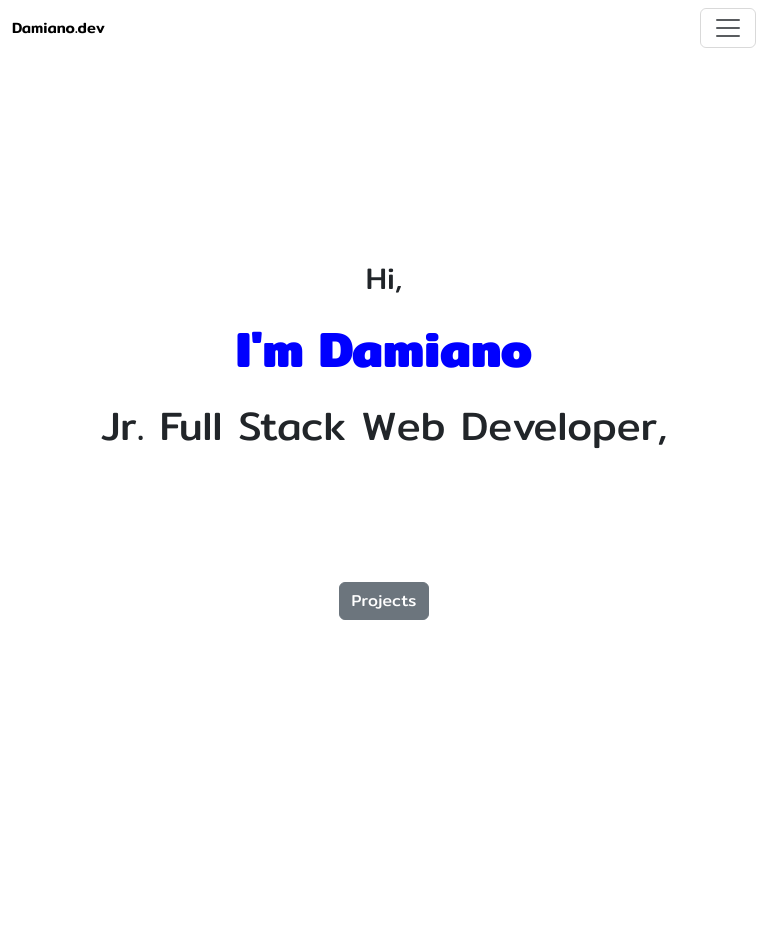
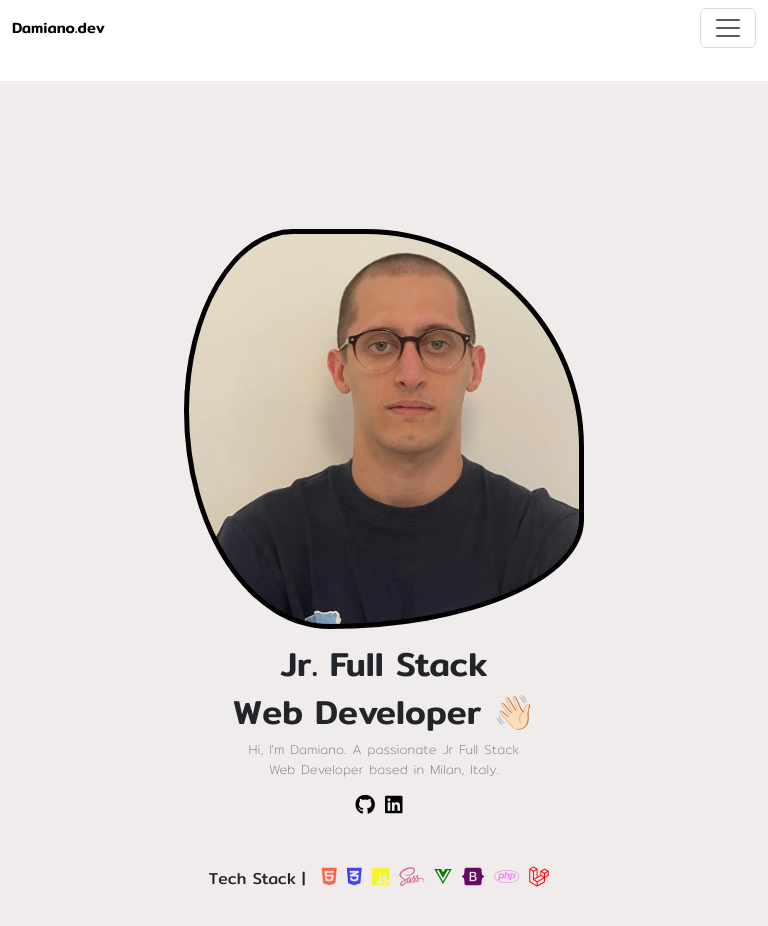
Before and after one commit to DamianoLunardo/MyPortfolio, a Vue app: page / in a window 768 px wide. Shown: the top 926 px of the page. Before the commit the page ends 800 px from the top, so only its background shows below. Built offline with nearby package versions, Linux system fonts and the light colour scheme.

Commit message:
Add - who I am section

```diff
--- a/src/components/ChiSono.vue
+++ b/src/components/ChiSono.vue
@@ -1,79 +1,212 @@
 <template>
-  <div class="container text-center padding_section">
-    <div ref="lines" class="lines">
-      <div class="line size_1">Hi,</div>
-      <div ref="name" class="line name size_2">I'm Damiano</div>
-      <div class="line size_3">Jr. Full Stack Web Developer,</div>
-      <div class="line size_4">focused on recreating responsive web applications, mostly on the front-end side. I always love learning to use new updated and innovative tools! Here are some of my recent projects:</div>
-      <button type="button" class="btn btn-secondary line mt-3 ">Projects</button>
+  <section class="my-container">
+    <section class=" d-flex flex-wrap mt-5 costum-section">
+      <div class="order-2 order-md-1 mb-3 mb-md-0 media">
+        <h1>Jr. Full Stack</h1>
+        <h1>Web Developer 👋🏻</h1>
+        <p>Hi, I'm Damiano. A passionate Jr Full Stack <br>
+        Web Developer based in Milan, Italy.</p>
+        <div class="social">
+        <a href="https://github.com/DamianoLunardo" target="_blank" ><i class="fa-brands fa-github icons "></i></a>
+        <a href="https://www.linkedin.com/in/damiano-lunardo/" target="_blank" ><i class="fa-brands fa-linkedin icons "></i></a>
         </div>
       </div>
+      <div class="box box2 order-1 order-md-2 justify-content-end img_div"></div>
+    </section>
+
+  <section class=" d-flex mt-5 mb-5">
+    <div>
+      Tech Stack |
+      <span style=" color: Tomato;">
+      <i class="fa-brands fa-html5 icons first_icon"></i>
+      </span>
+      <span style="color: rgb(65, 65, 245);">
+      <i class="fa-brands fa-css3-alt icons"></i>
+      </span>
+      <span style="color: rgba(246, 246, 14, 0.834);">
+      <i class="fa-brands fa-js icons"></i>
+      </span>
+      <span style="color: palevioletred;">
+      <i class="fa-brands fa-sass icons"></i>
+      </span>
+      <span style="color: green;">
+      <i class="fa-brands fa-vuejs icons"></i>
+      </span>
+      <span style="color: rgb(103, 10, 103);">
+      <i class="fa-brands fa-bootstrap icons"></i>
+      </span>
+      <span style="color: violet;">
+      <i class="fa-brands fa-php icons"></i>
+      </span>
+      <span style="color: red;">
+      <i class="fa-brands fa-laravel icons"></i>
+      </span>
+    </div>
+  </section>
+  </section>
 </template>
 
-<script>
-import { gsap } from "gsap";
+<style scoped lang="scss">
+.costum-section {
+  display: flex;
+  justify-content: center;
+  align-items: center;
+}
+.box {
+  width: 400px;
+  height: 400px;
+  margin: 100px 0px 0px 170px;
+  border: 5px solid black;
+  border-radius: 60% 40% 30% 70% / 60% 30% 70% 40%;
+  animation: morph 8s ease-in-out infinite;
 
-export default {
-  mounted() {
-    this.animateLines();
-  },
-  methods: {
-    animateLines() {
-      const lines = this.$refs.lines.querySelectorAll('.line');
-      const name = this.$refs.name;
+  @keyframes morph {
+    0%{
+      border-radius: 60% 40% 30% 70% / 60% 30% 70% 40%;
+    }
+    50% {
+      border-radius: 30% 60% 70% 40% / 50% 60% 30% 60%;
+      background-image: linear-gradient(45deg, #fa88ff, #2bd2ff 50%, #2bff88 90%);
+    }
+    100%{
+      border-radius: 60% 40% 30% 70% / 60% 30% 70% 40%;
+    }
+  }
+}
+
+.box2 {
+  background: url(../img/ciao.jpeg) no-repeat;
+  background-size: cover;
+  background-blend-mode:multiply;
+  animation: morphTwo 8s ease-in-out infinite 1s;
+
+  @keyframes morphTwo {
+    0%{
+      border-radius: 60% 40% 30% 70% / 60% 30% 70% 40%;
+    }
+    50% {
+      border-radius: 30% 60% 70% 40% / 50% 60% 30% 60%;
+    }
+    100%{
+      border-radius: 60% 40% 30% 70% / 60% 30% 70% 40%;
+    }
+  }
+}
+
+p {
+  color: gray;
+  font-size: 13px;
+  font-weight: 200;
+}
+
+img {
+  width: 300px;
+  height: 300px;
+}
+
+.icons {
+  font-size: 30px;
+  margin-right: 20px;
+}
+
+.first_icon {
+  margin-left: 20px;
+}
+
+.my-container {
+  display: flex;
+  justify-content: center;
+  align-items: center;
+  flex-direction: column;
+  background-color: rgb(241, 236, 236);
+}
+
+@media (max-width: 800px) {
+  .d-flex {
+    flex-direction: column;
+    justify-content: center;
+    align-items: center;
+
+    .img_div {
+      margin-left: 0;
+    }
+
+    img {
+      width: 200px;
+      height: 200px;
+    }
+  }
+  .icons {
+    font-size: 20px;
+    margin-right: 10px;
+  }
+  .first_icon {
+    margin-left: 10px;
+  }
+
+  p {
+    text-align: center;
+  }
+
+  h1 {
+    text-align: center;
+  }
+  .media {
+  margin-top: 15px;
+  }
+  .social {
+    display: flex;
+    justify-content: center;
+  }
+}
 
 
-      gsap.set(lines, { x: -50, opacity: 0 });
-      gsap.set(name, { color: "blue" });
 
-
-      const timeline = gsap.timeline({ defaults: { ease: "power2.out" } });
-
-      lines.forEach((line, index) => {
-        if (index % 2 === 0) {
-          timeline.fromTo(line, { x: -50, opacity: 0 }, { x: 0, opacity: 1, duration: 1, delay: index * 1 }, 0);
-        } else {
-          timeline.fromTo(line, { x: 50, opacity: 0 }, { x: 0, opacity: 1, duration: 1, delay: index * 2 }, 0);
-        }
-      });
-    }
-  }
-};
-</script>
-
-<style scoped lang="scss">
-
-.padding_section {
-    padding-top: 200px;
-
-}
-.lines {
-  display: flex;
-  flex-direction: column;
+@media (min-width: 768px) and (max-width: 913px) {
+  .d-flex {
+    flex-direction: column-reverse;
+    justify-content: center;
     align-items: center;
   }
 
-.line {
-  margin-bottom: 10px;
+  .img_div {
+    margin-left: 0;
   }
 
-.name {
-  font-weight: bold;
+  img {
+    width: 200px;
+    height: 200px;
   }
 
-.size_1{
-    font-size: 30px;
+  .icons {
+    font-size: 20px;
+    margin-right: 10px;
   }
 
-.size_2 {
-    font-size: 50px;
+  .first_icon {
+    margin-left: 10px;
   }
 
-.size_3 {
-    font-size: 40px;
+  p, h1 {
+    text-align: center;
   }
 
-.size_4 {
-    font-size: 20px;
+  .my-container {
+    margin-top: 25px;
   }
+
+  .media {
+    margin-top: 15px;
+  }
+
+  .social {
+    display: flex;
+    justify-content: center;
+  }
+}
+
+
+
+
+
 </style>
```
Lines whose indentation alone changed are shown as unchanged.
